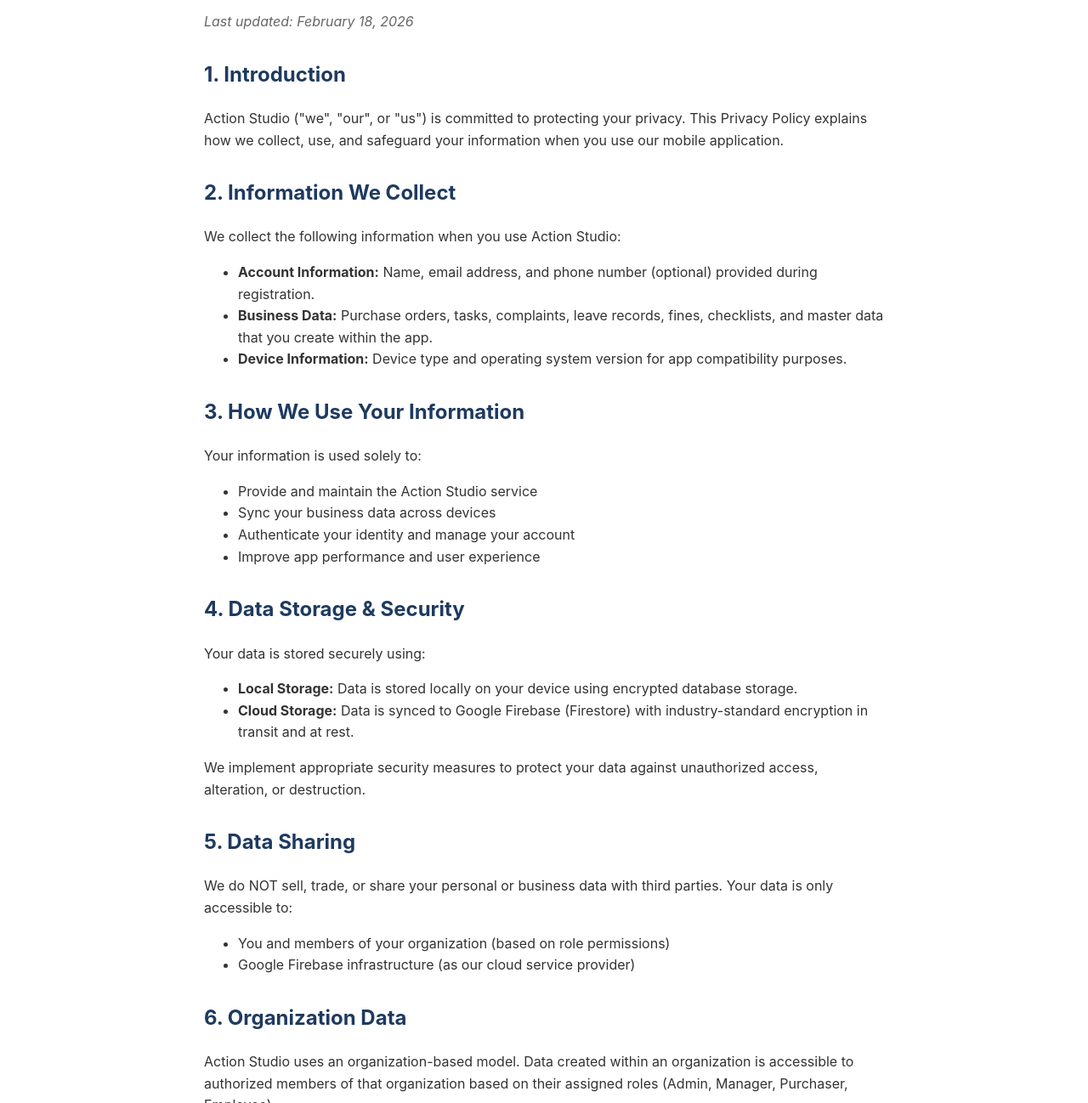
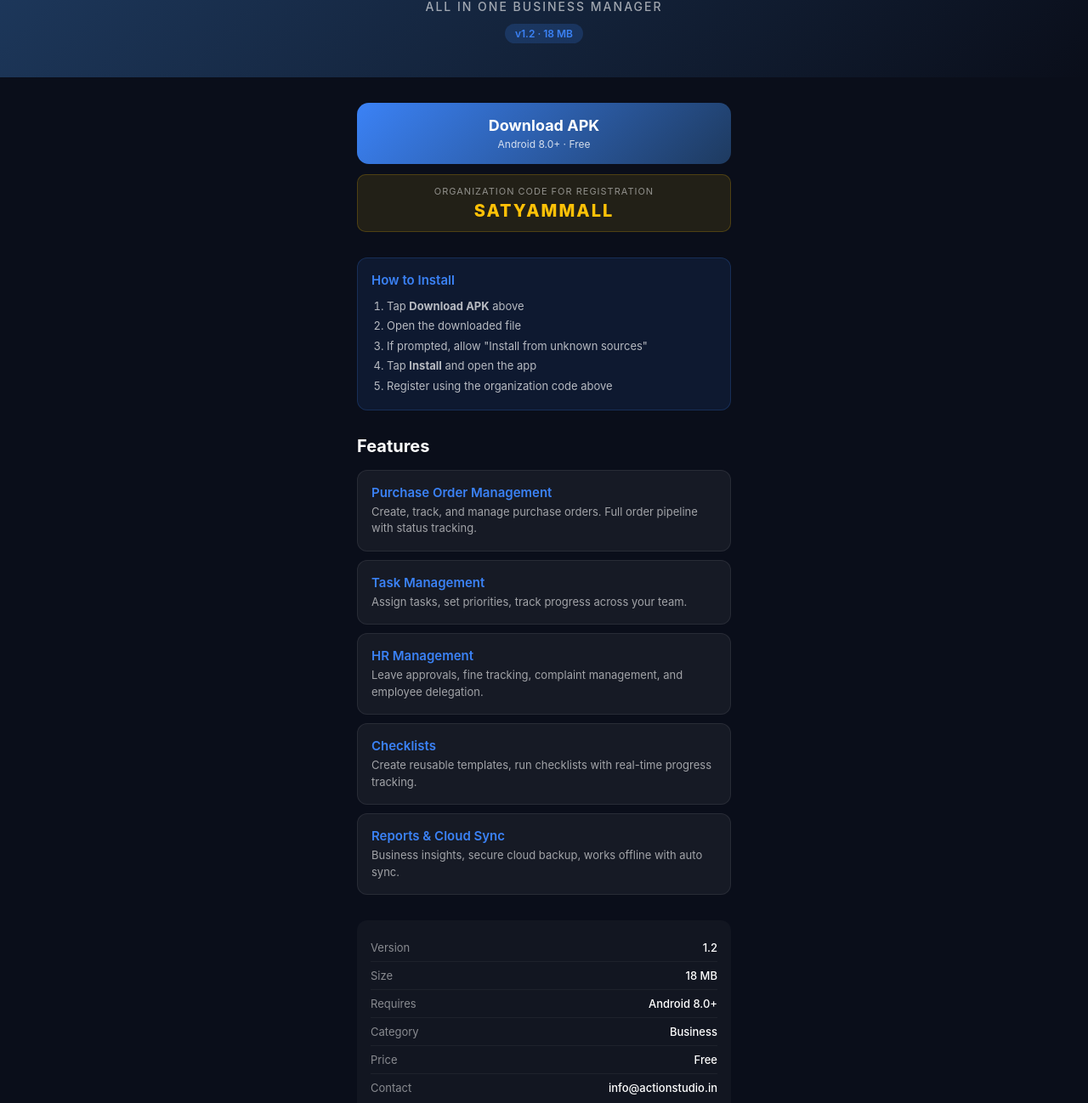
Before and after one commit to actionstudio1/actionstudio-privacy, a plain HTML site: page index.html in a window 1280 px wide. Shown: the part 113-1411 px from the top of the page at 85% size. Drawn offline with Linux system fonts and the light colour scheme.

Commit message:
Add app download page and privacy policy

```diff
--- a/index.html
+++ b/index.html
@@ -3,68 +3,270 @@
 <head>
     <meta charset="UTF-8">
     <meta name="viewport" content="width=device-width, initial-scale=1.0">
-    <title>Action Studio - Privacy Policy</title>
+    <title>Action Studio - Business Manager</title>
     <style>
-        body { font-family: -apple-system, BlinkMacSystemFont, 'Segoe UI', Roboto, sans-serif; max-width: 800px; margin: 0 auto; padding: 20px; color: #333; line-height: 1.6; }
-        h1 { color: #1E3A5F; border-bottom: 2px solid #3B82F6; padding-bottom: 10px; }
-        h2 { color: #1E3A5F; margin-top: 30px; }
-        .updated { color: #666; font-style: italic; }
+        * { margin: 0; padding: 0; box-sizing: border-box; }
+        body {
+            font-family: -apple-system, BlinkMacSystemFont, 'Segoe UI', Roboto, sans-serif;
+            background: #0a0e1a;
+            color: #fff;
+            min-height: 100vh;
+        }
+        .hero {
+            background: linear-gradient(135deg, #1E3A5F 0%, #0a0e1a 100%);
+            padding: 60px 20px 40px;
+            text-align: center;
+        }
+        .logo {
+            font-size: 36px;
+            font-weight: 800;
+            margin-bottom: 8px;
+        }
+        .logo .action { color: #E53935; }
+        .logo .studio { color: #ffffff; }
+        .tagline {
+            color: rgba(255,255,255,0.6);
+            font-size: 14px;
+            font-weight: 500;
+            letter-spacing: 2px;
+            text-transform: uppercase;
+        }
+        .version-badge {
+            display: inline-block;
+            background: rgba(59,130,246,0.2);
+            color: #3B82F6;
+            padding: 4px 12px;
+            border-radius: 20px;
+            font-size: 12px;
+            font-weight: 600;
+            margin-top: 12px;
+        }
+        .content {
+            max-width: 480px;
+            margin: 0 auto;
+            padding: 30px 20px;
+        }
+        .download-btn {
+            display: block;
+            width: 100%;
+            padding: 16px;
+            background: linear-gradient(135deg, #3B82F6 0%, #1E3A5F 100%);
+            color: #fff;
+            text-decoration: none;
+            border-radius: 14px;
+            font-size: 18px;
+            font-weight: 700;
+            text-align: center;
+            margin-bottom: 12px;
+            transition: transform 0.2s;
+        }
+        .download-btn:hover { transform: scale(1.02); }
+        .download-btn .sub {
+            display: block;
+            font-size: 12px;
+            font-weight: 400;
+            opacity: 0.8;
+            margin-top: 4px;
+        }
+        .features {
+            margin-top: 30px;
+        }
+        .features h2 {
+            font-size: 20px;
+            font-weight: 700;
+            margin-bottom: 16px;
+            color: #fff;
+        }
+        .feature-card {
+            background: rgba(255,255,255,0.05);
+            border: 1px solid rgba(255,255,255,0.08);
+            border-radius: 12px;
+            padding: 16px;
+            margin-bottom: 10px;
+        }
+        .feature-card h3 {
+            font-size: 15px;
+            font-weight: 600;
+            color: #3B82F6;
+            margin-bottom: 4px;
+        }
+        .feature-card p {
+            font-size: 13px;
+            color: rgba(255,255,255,0.6);
+            line-height: 1.5;
+        }
+        .screenshots {
+            margin-top: 30px;
+        }
+        .screenshots h2 {
+            font-size: 20px;
+            font-weight: 700;
+            margin-bottom: 16px;
+        }
+        .screenshot-scroll {
+            display: flex;
+            gap: 12px;
+            overflow-x: auto;
+            padding-bottom: 10px;
+            -webkit-overflow-scrolling: touch;
+        }
+        .screenshot-scroll img {
+            width: 200px;
+            border-radius: 12px;
+            border: 1px solid rgba(255,255,255,0.1);
+            flex-shrink: 0;
+        }
+        .info-section {
+            margin-top: 30px;
+            background: rgba(255,255,255,0.03);
+            border-radius: 12px;
+            padding: 16px;
+        }
+        .info-row {
+            display: flex;
+            justify-content: space-between;
+            padding: 8px 0;
+            border-bottom: 1px solid rgba(255,255,255,0.05);
+            font-size: 13px;
+        }
+        .info-row:last-child { border-bottom: none; }
+        .info-row .label { color: rgba(255,255,255,0.5); }
+        .info-row .value { color: #fff; font-weight: 500; }
+        .install-guide {
+            margin-top: 30px;
+            background: rgba(59,130,246,0.1);
+            border: 1px solid rgba(59,130,246,0.2);
+            border-radius: 12px;
+            padding: 16px;
+        }
+        .install-guide h3 {
+            font-size: 15px;
+            font-weight: 600;
+            color: #3B82F6;
+            margin-bottom: 10px;
+        }
+        .install-guide ol {
+            padding-left: 18px;
+            font-size: 13px;
+            color: rgba(255,255,255,0.7);
+            line-height: 1.8;
+        }
+        .footer {
+            text-align: center;
+            padding: 30px 20px;
+            font-size: 12px;
+            color: rgba(255,255,255,0.3);
+        }
+        .footer a { color: #3B82F6; text-decoration: none; }
+        .org-code {
+            margin-top: 12px;
+            background: rgba(255,193,7,0.1);
+            border: 1px solid rgba(255,193,7,0.2);
+            border-radius: 10px;
+            padding: 12px 16px;
+            text-align: center;
+        }
+        .org-code .label {
+            font-size: 11px;
+            color: rgba(255,255,255,0.5);
+            text-transform: uppercase;
+            letter-spacing: 1px;
+        }
+        .org-code .code {
+            font-size: 20px;
+            font-weight: 800;
+            color: #FFC107;
+            margin-top: 4px;
+            letter-spacing: 2px;
+        }
     </style>
 </head>
 <body>
-    <h1>Privacy Policy - Action Studio</h1>
-    <p class="updated">Last updated: February 18, 2026</p>
+    <div class="hero">
+        <div class="logo">
+            <span class="action">action</span> <span class="studio">studio</span>
+        </div>
+        <div class="tagline">All in One Business Manager</div>
+        <div class="version-badge">v1.2 &middot; 18 MB</div>
+    </div>
 
-    <h2>1. Introduction</h2>
-    <p>Action Studio ("we", "our", or "us") is committed to protecting your privacy. This Privacy Policy explains how we collect, use, and safeguard your information when you use our mobile application.</p>
+    <div class="content">
+        <a href="https://github.com/actionstudio1/actionstudio-privacy/releases/download/v1.2/ActionStudio-v1.2.apk" class="download-btn">
+            Download APK
+            <span class="sub">Android 8.0+ &middot; Free</span>
+        </a>
 
-    <h2>2. Information We Collect</h2>
-    <p>We collect the following information when you use Action Studio:</p>
-    <ul>
-        <li><strong>Account Information:</strong> Name, email address, and phone number (optional) provided during registration.</li>
-        <li><strong>Business Data:</strong> Purchase orders, tasks, complaints, leave records, fines, checklists, and master data that you create within the app.</li>
-        <li><strong>Device Information:</strong> Device type and operating system version for app compatibility purposes.</li>
-    </ul>
+        <div class="org-code">
+            <div class="label">Organization Code for Registration</div>
+            <div class="code">SATYAMMALL</div>
+        </div>
 
-    <h2>3. How We Use Your Information</h2>
-    <p>Your information is used solely to:</p>
-    <ul>
-        <li>Provide and maintain the Action Studio service</li>
-        <li>Sync your business data across devices</li>
-        <li>Authenticate your identity and manage your account</li>
-        <li>Improve app performance and user experience</li>
-    </ul>
+        <div class="install-guide">
+            <h3>How to Install</h3>
+            <ol>
+                <li>Tap <b>Download APK</b> above</li>
+                <li>Open the downloaded file</li>
+                <li>If prompted, allow "Install from unknown sources"</li>
+                <li>Tap <b>Install</b> and open the app</li>
+                <li>Register using the organization code above</li>
+            </ol>
+        </div>
 
-    <h2>4. Data Storage & Security</h2>
-    <p>Your data is stored securely using:</p>
-    <ul>
-        <li><strong>Local Storage:</strong> Data is stored locally on your device using encrypted database storage.</li>
-        <li><strong>Cloud Storage:</strong> Data is synced to Google Firebase (Firestore) with industry-standard encryption in transit and at rest.</li>
-    </ul>
-    <p>We implement appropriate security measures to protect your data against unauthorized access, alteration, or destruction.</p>
+        <div class="features">
+            <h2>Features</h2>
+            <div class="feature-card">
+                <h3>Purchase Order Management</h3>
+                <p>Create, track, and manage purchase orders. Full order pipeline with status tracking.</p>
+            </div>
+            <div class="feature-card">
+                <h3>Task Management</h3>
+                <p>Assign tasks, set priorities, track progress across your team.</p>
+            </div>
+            <div class="feature-card">
+                <h3>HR Management</h3>
+                <p>Leave approvals, fine tracking, complaint management, and employee delegation.</p>
+            </div>
+            <div class="feature-card">
+                <h3>Checklists</h3>
+                <p>Create reusable templates, run checklists with real-time progress tracking.</p>
+            </div>
+            <div class="feature-card">
+                <h3>Reports & Cloud Sync</h3>
+                <p>Business insights, secure cloud backup, works offline with auto sync.</p>
+            </div>
+        </div>
 
-    <h2>5. Data Sharing</h2>
-    <p>We do NOT sell, trade, or share your personal or business data with third parties. Your data is only accessible to:</p>
-    <ul>
-        <li>You and members of your organization (based on role permissions)</li>
-        <li>Google Firebase infrastructure (as our cloud service provider)</li>
-    </ul>
+        <div class="info-section">
+            <div class="info-row">
+                <span class="label">Version</span>
+                <span class="value">1.2</span>
+            </div>
+            <div class="info-row">
+                <span class="label">Size</span>
+                <span class="value">18 MB</span>
+            </div>
+            <div class="info-row">
+                <span class="label">Requires</span>
+                <span class="value">Android 8.0+</span>
+            </div>
+            <div class="info-row">
+                <span class="label">Category</span>
+                <span class="value">Business</span>
+            </div>
+            <div class="info-row">
+                <span class="label">Price</span>
+                <span class="value">Free</span>
+            </div>
+            <div class="info-row">
+                <span class="label">Contact</span>
+                <span class="value">info@actionstudio.in</span>
+            </div>
+        </div>
 
-    <h2>6. Organization Data</h2>
-    <p>Action Studio uses an organization-based model. Data created within an organization is accessible to authorized members of that organization based on their assigned roles (Admin, Manager, Purchaser, Employee).</p>
-
-    <h2>7. Data Retention</h2>
-    <p>Your data is retained as long as your account is active. You may request deletion of your account and associated data by contacting us at the email address below.</p>
-
-    <h2>8. Children's Privacy</h2>
-    <p>Action Studio is not intended for use by children under 13 years of age. We do not knowingly collect personal information from children.</p>
-
-    <h2>9. Changes to This Policy</h2>
-    <p>We may update this Privacy Policy from time to time. We will notify you of any changes by updating the "Last updated" date at the top of this policy.</p>
-
-    <h2>10. Contact Us</h2>
-    <p>If you have any questions about this Privacy Policy, please contact us at:</p>
-    <p><strong>Email:</strong> info@actionstudio.in</p>
-
+        <div class="footer">
+            <p>&copy; 2026 Action Studio. All rights reserved.</p>
+            <p style="margin-top: 8px;"><a href="privacy.html">Privacy Policy</a></p>
+        </div>
+    </div>
 </body>
 </html>
```
Also changed, not shown: privacy.html (added, +70 -0 lines).
